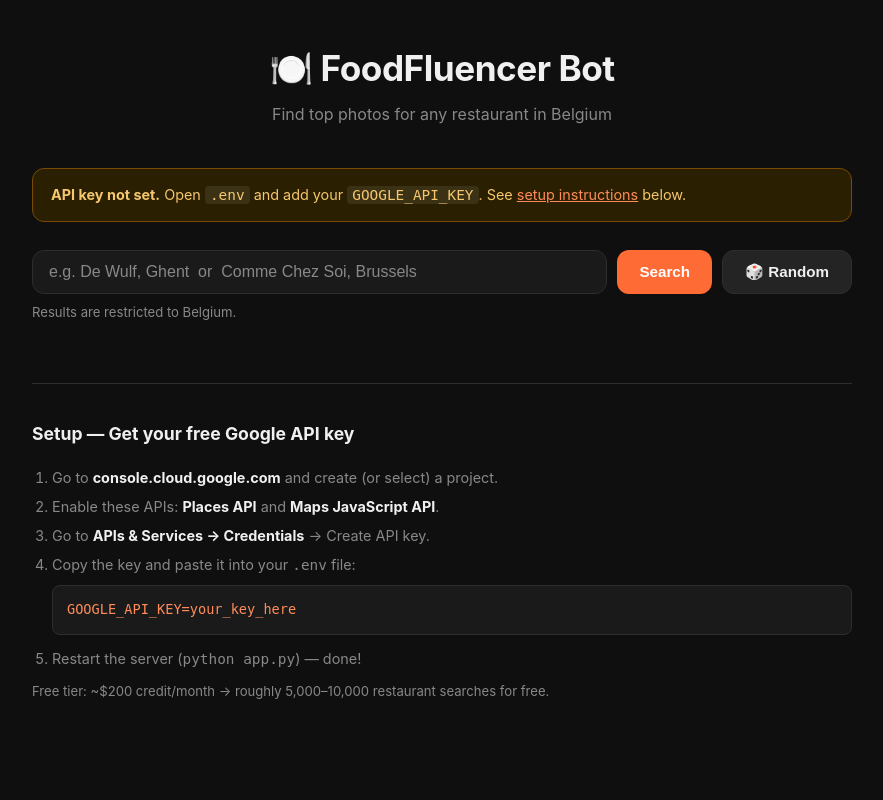
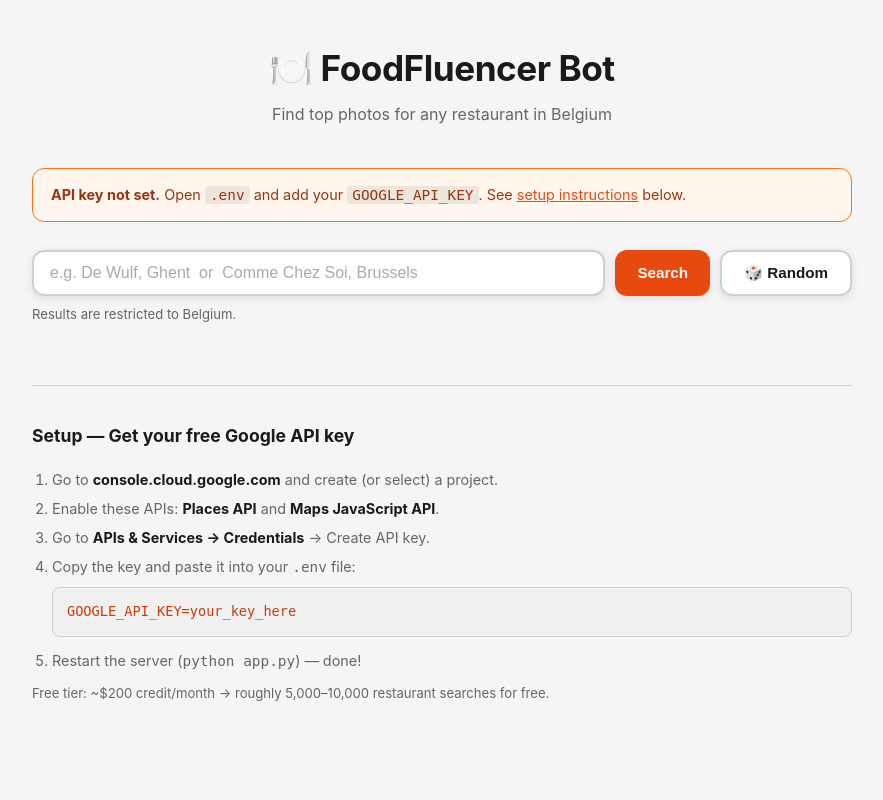
Before and after one commit to Verperri/FoodFluencer-Bot, a Flask app: page / in a window 1280 px wide. Shown: the whole page, without its empty margins (198-1081 px from the left). Run offline with Flask 3, Linux system fonts and the light colour scheme.

Commit message:
First Commit
First Commit.

```diff
--- a/static/style.css
+++ b/static/style.css
@@ -1,19 +1,20 @@
 *, *::before, *::after { box-sizing: border-box; margin: 0; padding: 0; }
 
 :root {
-  --bg:       #0f0f0f;
-  --surface:  #1a1a1a;
-  --surface2: #242424;
-  --border:   #2e2e2e;
-  --text:     #f0f0f0;
-  --muted:    #888;
-  --accent:   #ff6b35;
-  --accent2:  #ff8c5a;
-  --success:  #22c55e;
-  --error:    #ef4444;
-  --warn-bg:  #2a1f00;
-  --warn-border: #7a4a00;
+  --bg:       #f5f5f5;
+  --surface:  #ffffff;
+  --surface2: #f0f0f0;
+  --border:   #d0d0d0;
+  --text:     #1a1a1a;
+  --muted:    #666666;
+  --accent:   #e8490f;
+  --accent2:  #c93d0a;
+  --success:  #16a34a;
+  --error:    #dc2626;
+  --warn-bg:  #fff7ed;
+  --warn-border: #f97316;
   --radius:   12px;
+  --shadow:   0 2px 8px rgba(0,0,0,.10);
 }
 
 body {
@@ -40,6 +41,7 @@
   font-size: 2.2rem;
   font-weight: 700;
   letter-spacing: -0.5px;
+  color: var(--text);
 }
 
 .subtitle {
@@ -58,11 +60,11 @@
 .banner--warn {
   background: var(--warn-bg);
   border: 1px solid var(--warn-border);
-  color: #f5c76e;
+  color: #9a3412;
 }
-.banner--warn a { color: var(--accent2); }
+.banner--warn a { color: var(--accent); }
 .banner--warn code {
-  background: rgba(255,255,255,.08);
+  background: rgba(0,0,0,.07);
   padding: 1px 5px;
   border-radius: 4px;
 }
@@ -80,18 +82,19 @@
 .input-row input {
   flex: 1;
   background: var(--surface);
-  border: 1px solid var(--border);
+  border: 2px solid var(--border);
   color: var(--text);
   border-radius: var(--radius);
   padding: 12px 16px;
   font-size: 1rem;
   outline: none;
   transition: border-color .15s;
+  box-shadow: var(--shadow);
 }
 .input-row input:focus {
   border-color: var(--accent);
 }
-.input-row input::placeholder { color: var(--muted); }
+.input-row input::placeholder { color: #aaa; }
 
 .hint {
   color: var(--muted);
@@ -107,38 +110,41 @@
   font-size: 0.95rem;
   font-weight: 600;
   padding: 12px 22px;
-  transition: opacity .15s, transform .1s;
+  transition: opacity .15s, transform .1s, background .15s;
   white-space: nowrap;
 }
-.btn:disabled { opacity: .55; cursor: not-allowed; }
+.btn:disabled { opacity: .5; cursor: not-allowed; }
 .btn:not(:disabled):active { transform: scale(.97); }
 
 .btn--primary {
   background: var(--accent);
   color: #fff;
+  box-shadow: var(--shadow);
 }
 .btn--primary:not(:disabled):hover { background: var(--accent2); }
 
 .btn--random {
-  background: var(--surface2);
-  border: 1px solid var(--border);
+  background: var(--surface);
+  border: 2px solid var(--border);
   color: var(--text);
+  box-shadow: var(--shadow);
 }
 .btn--random:not(:disabled):hover {
-  border-color: #a855f7;
-  color: #c084fc;
+  border-color: #9333ea;
+  color: #7e22ce;
 }
 
 .btn--export {
-  background: var(--surface2);
-  border: 1px solid var(--border);
+  background: var(--surface);
+  border: 2px solid var(--border);
   color: var(--text);
   font-size: 0.9rem;
   padding: 10px 18px;
+  box-shadow: var(--shadow);
 }
 .btn--export:not(:disabled):hover {
   border-color: var(--accent);
-  color: var(--accent2);
+  color: var(--accent);
 }
 
 /* Results */
@@ -154,12 +160,14 @@
   border-radius: var(--radius);
   padding: 20px 24px;
   margin-bottom: 24px;
+  box-shadow: var(--shadow);
 }
 
 .restaurant-info h2 {
   font-size: 1.35rem;
   font-weight: 700;
   margin-bottom: 4px;
+  color: var(--text);
 }
 
 .address {
@@ -170,13 +178,13 @@
 
 .meta {
   font-size: 0.88rem;
-  color: #c8a84b;
+  color: #b45309;
   margin-bottom: 6px;
 }
 
 .maps-link {
   font-size: 0.83rem;
-  color: var(--accent2);
+  color: var(--accent);
   text-decoration: none;
 }
 .maps-link:hover { text-decoration: underline; }
@@ -194,6 +202,7 @@
   border-radius: var(--radius);
   overflow: hidden;
   position: relative;
+  box-shadow: var(--shadow);
 }
 
 .photo-item img {
@@ -208,7 +217,7 @@
   position: absolute;
   bottom: 6px;
   left: 8px;
-  background: rgba(0,0,0,.65);
+  background: rgba(0,0,0,.55);
   color: #fff;
   font-size: 0.75rem;
   padding: 2px 7px;
@@ -221,13 +230,13 @@
   bottom: 28px;
   left: 50%;
   transform: translateX(-50%);
-  background: var(--surface2);
-  border: 1px solid var(--border);
+  background: var(--surface);
+  border: 1.5px solid var(--border);
   color: var(--text);
   padding: 12px 24px;
   border-radius: 40px;
   font-size: 0.9rem;
-  box-shadow: 0 4px 24px rgba(0,0,0,.5);
+  box-shadow: 0 4px 24px rgba(0,0,0,.15);
   z-index: 100;
   max-width: 90vw;
   text-align: center;
@@ -244,6 +253,7 @@
 .setup-section h2 {
   font-size: 1.1rem;
   margin-bottom: 16px;
+  color: var(--text);
 }
 .setup-section ol {
   padding-left: 20px;
@@ -253,7 +263,7 @@
 }
 .setup-section ol strong { color: var(--text); }
 .setup-section pre {
-  background: var(--surface);
+  background: var(--surface2);
   border: 1px solid var(--border);
   padding: 10px 14px;
   border-radius: 8px;
```
Also changed, not shown: .claude/launch.json (added).
